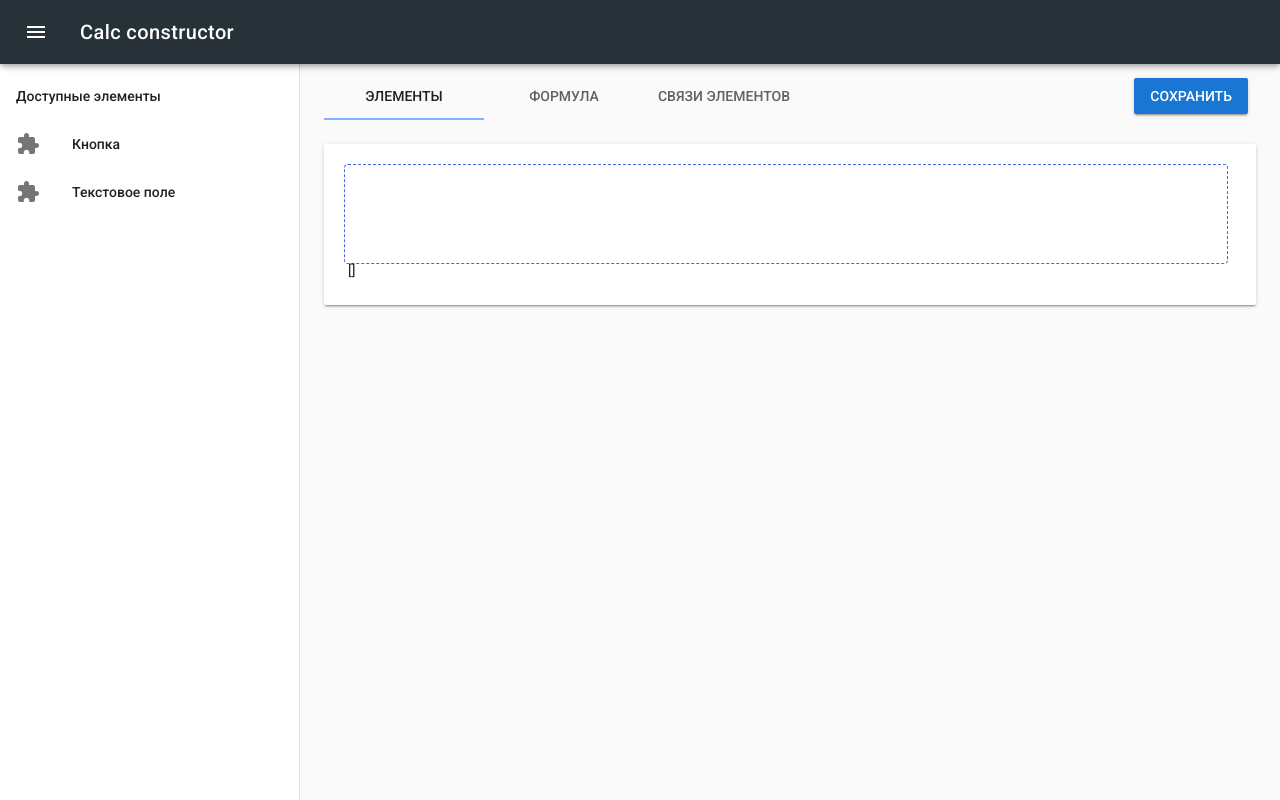
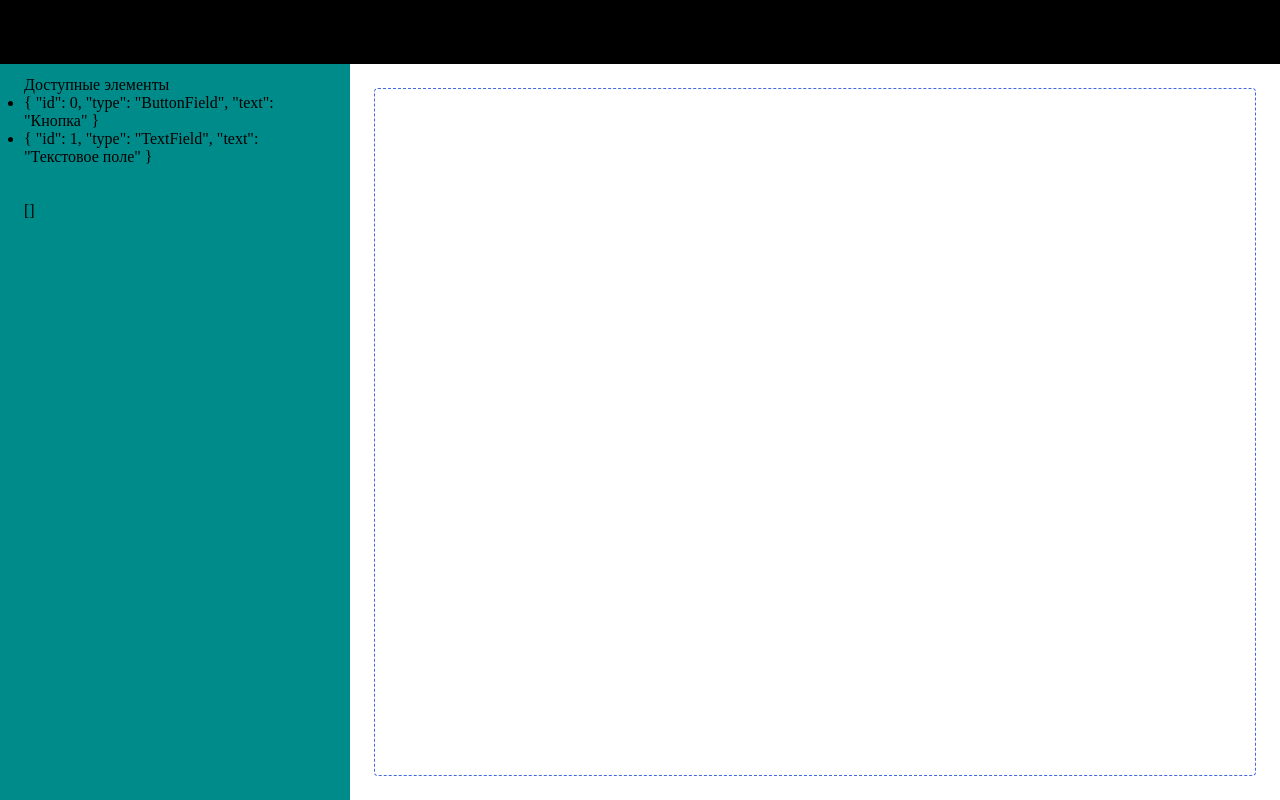
Before and after one commit to v3il/calc-builder, a Vue app in the folder client/: page /constructor in a window 1280 px wide. Built offline with nearby package versions, Linux system fonts and the light colour scheme.

Commit message:
Removed vuetify

```diff
--- a/client/src/App.vue
+++ b/client/src/App.vue
@@ -1,9 +1,15 @@
 <template>
-    <v-app>
-        <router-view/>
-    </v-app>
+    <div id="app">
+        <router-view />
+    </div>
 </template>
 
 <style>
-    @import '../node_modules/vuetify/dist/vuetify.min.css';
+    /*@import '../node_modules/vuetify/dist/vuetify.min.css';*/
+
+    * {
+        padding: 0;
+        margin: 0;
+        box-sizing: border-box;
+    }
 </style>
--- a/client/src/components/LayoutBuilder.vue
+++ b/client/src/components/LayoutBuilder.vue
@@ -1,8 +1,26 @@
 <template>
-    <v-card id="asd">
-        <v-container fluid grid-list-md>
 
-            <Draggable v-model="fields" class="drag layout row wrap" @add="onAdd" :options="{
+    <div class="layout-builder">
+        <div class="layout-builder-menu">
+            <div>Доступные элементы</div>
+
+            <Draggable element="ul" :options="{
+                group: {name: 'items', pull: 'clone', put: false,},
+                sort: false,
+            }">
+                <li v-for="item in items" :key="item.id" :data-item="item.type" class="js-item">
+                    {{item}}
+                </li>
+            </Draggable>
+
+            <br>
+            <br>
+
+            {{JSON.stringify(this.fields)}}
+        </div>
+
+        <div class="layout-builder-wrapper">
+            <Draggable v-model="fields" class="drag" @add="onAdd" :options="{
                 group: 'items',
             }">
                 <template v-for="field in fields">
@@ -16,11 +34,9 @@
                 </template>
             </Draggable>
 
-            {{JSON.stringify(this.fields)}}
 
-
-        </v-container>
-    </v-card>
+        </div>
+    </div>
 </template>
 
 <script>
@@ -42,7 +58,6 @@
 
         components: {
             Draggable,
-            // LayoutContainer,
             ButtonField,
             TextField,
         },
@@ -54,6 +69,19 @@
         data() {
             return {
                 fields: this.layout,
+
+                items: [
+                    {
+                        id: 0,
+                        type: 'ButtonField',
+                        text: 'Кнопка',
+                    },
+                    {
+                        id: 1,
+                        type: 'TextField',
+                        text: 'Текстовое поле',
+                    }
+                ],
             }
         },
 
@@ -71,12 +99,15 @@
             },
 
             onAdd(event) {
+
+                console.log(event)
+
                 const itemElement = event.item;
                 const fieldIndex = event.newIndex;
 
                 this.fields.splice(fieldIndex, 0, {
                     id: getNextId(this.fields),
-                    type: itemElement.children[0].dataset.item,
+                    type: itemElement./*children[0].*/dataset.item,
                     params: {},
                 });
 
@@ -96,6 +127,27 @@
         padding: 12px;
         border: 1px dashed royalblue;
         border-radius: 4px;
-        min-height: 100px;
+        min-height: calc(100vh - 112px);
+        margin: 0 auto;
+        max-width: 1000px;
+    }
+
+    .layout-builder {
+        height: 100%;
+    }
+
+    .layout-builder-wrapper {
+        padding: 24px;
+        overflow-y: auto;
+        margin-left: 350px;
+    }
+
+    .layout-builder-menu {
+        width: 350px;
+        padding: 12px 24px;
+        background-color: darkcyan;
+        position: fixed;
+        top: 64px;
+        bottom: 0;
     }
 </style>
--- a/client/src/components/fields_toolbar/FieldSizeAndPositionSelector.vue
+++ b/client/src/components/fields_toolbar/FieldSizeAndPositionSelector.vue
@@ -1,5 +1,6 @@
 <template>
-    <v-menu :close-on-content-click="false" :nudge-bottom="12" offset-y bottom>
+    <div class="text-xs-center">
+    <v-menu :close-on-content-click="false" :nudge-bottom="12" :nudge-right="6" offset-y bottom left>
         <v-btn small icon @click="" slot="activator">
             <v-icon>control_camera</v-icon>
         </v-btn>
@@ -46,6 +47,7 @@
             </v-list>
         </v-card>
     </v-menu>
+    </div>
 </template>
 
 <script>
--- a/client/src/views/CalcConstructor.vue
+++ b/client/src/views/CalcConstructor.vue
@@ -1,7 +1,5 @@
 <template>
-    <div>
-        <LayoutBuilder :layout="layout"></LayoutBuilder>
-    </div>
+    <LayoutBuilder :layout="layout"></LayoutBuilder>
 </template>
 
 <script>
@@ -17,6 +15,8 @@
         data() {
             return {
                 layout: [],
+
+
             }
         }
     }
--- a/client/src/views/MainPage.vue
+++ b/client/src/views/MainPage.vue
@@ -1,65 +1,10 @@
 <template>
-    <div>
-        <v-navigation-drawer v-model="drawer" clipped fixed app>
-            <v-list>
-                <v-list-tile>
-                    <v-list-tile-content>
-                        <v-list-tile-title>Доступные элементы</v-list-tile-title>
-                    </v-list-tile-content>
-                </v-list-tile>
+    <div class="page">
+        <div class="header"></div>
 
-                <Draggable :options="{
-                    group: {name: 'items', pull: 'clone', put: false,},
-                    sort: false,
-                }">
-                    <v-list-tile v-for="item in items" :key="item.id" :data-item="item.type" class="js-item">
-                        <v-list-tile-action>
-                            <v-icon>extension</v-icon>
-                        </v-list-tile-action>
-                        <v-list-tile-content>
-                            <v-list-tile-title>{{item.text}}</v-list-tile-title>
-                        </v-list-tile-content>
-                    </v-list-tile>
-                </Draggable>
-            </v-list>
-        </v-navigation-drawer>
-
-        <v-toolbar color="blue-grey darken-4" dark app fixed clipped-left>
-            <v-toolbar-side-icon @click.stop="drawer = !drawer"></v-toolbar-side-icon>
-            <v-toolbar-title>Calc constructor</v-toolbar-title>
-        </v-toolbar>
-
-        <v-content>
-            <div class="page-content">
-                <v-layout row>
-                    <v-tabs fixed-tabs class="page-tabs" color="transparent">
-                        <v-tab :to="{name: 'constructor'}">
-                            Элементы
-                        </v-tab>
-
-                        <v-tab :to="{name: 'formula'}">
-                            Формула
-                        </v-tab>
-
-                        <v-tab :to="{name: 'relations'}">
-                            Связи элементов
-                        </v-tab>
-                    </v-tabs>
-
-                    <v-spacer></v-spacer>
-
-                    <v-btn class="primary">
-                        Сохранить
-                    </v-btn>
-                </v-layout>
-
-                <router-view></router-view>
-            </div>
-        </v-content>
-
-        <!--<v-footer app fixed>-->
-            <!--<span>&copy; 2017</span>-->
-        <!--</v-footer>-->
+        <div class="content">
+            <router-view></router-view>
+        </div>
     </div>
 </template>
 
@@ -99,11 +44,25 @@
 </script>
 
 <style lang="scss">
-    .page-content {
-        padding: 8px 24px;
+    .page {
+        display: flex;
+        flex-direction: column;
+        /*padding: 12px 24px;*/
+
+        min-height: 100vh;
     }
 
-    .page-tabs {
-        margin-bottom: 24px;
+    .header {
+        position: fixed;
+        top: 0;
+        left: 0;
+        right: 0;
+        height: 64px;
+        background-color: #000;
+    }
+
+    .content {
+        margin-top: 64px;
+        height: calc(100vh - 64px);
     }
 </style>
```
